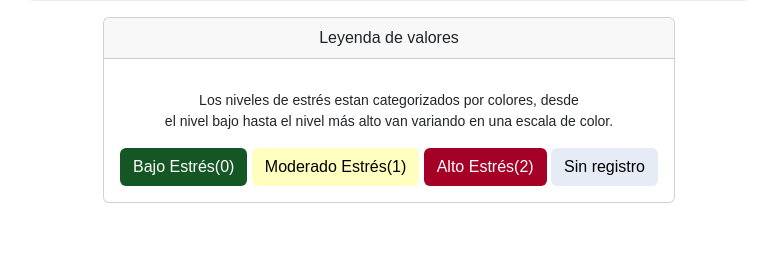
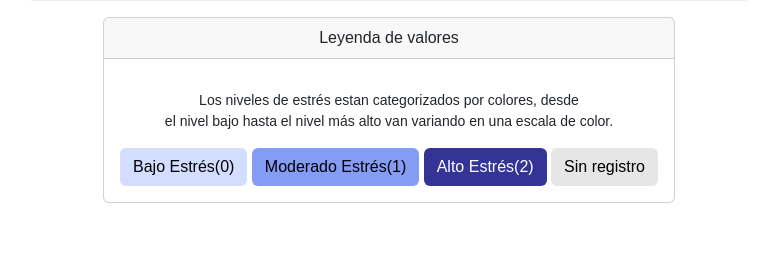
Before and after one commit to luisleon7677/-StressMonit_Project, a Flask app: page /inicio in a window 1280 px wide. Shown: the part 915-1168 px from the top of the page, without its empty margins (376-1153 px from the left). Run offline with Flask 3, Linux system fonts and the light colour scheme; the visitor is signed in with stand-in values (Sample User, id 1); data that the repository does not hold is empty; some libraries are stand-ins or nearby versions.

Commit message:
cambio color

```diff
--- a/static/inicio.css
+++ b/static/inicio.css
@@ -29,15 +29,15 @@
 }
 .estres-verde {
     background-color: #d4edda;
-    color: #155724;
+    color: #D3DEFF;
 }
 .estres-amarillo {
     background-color: #fff3cd;
-    color: #856404;
+    color: #849CF4;
 }
 .estres-rojo {
     background-color: #f8d7da;
-    color: #721c24;
+    color: #343497;
 }
 .mapa-calor{
     width: 80%;
@@ -58,18 +58,18 @@ iframe {
 }
 /*botones*/
 #btn-estres-bajo{
-    background-color: #155724;
-    color: white;
+    background-color: #D3DEFF;
+    color: black;
 }
 #btn-estres-medio{
-    background-color: #FFFFBF;
+    background-color: #849CF4;
     color: black;
 }
 #btn-estres-alto{
-    background-color: #A50026;
+    background-color: #343497;
     color: white;
 }
 #btn-estres-not{
-    background-color: #E5ECF6;
+    background-color: #E6E6E6;
     color: black;
 }
```
